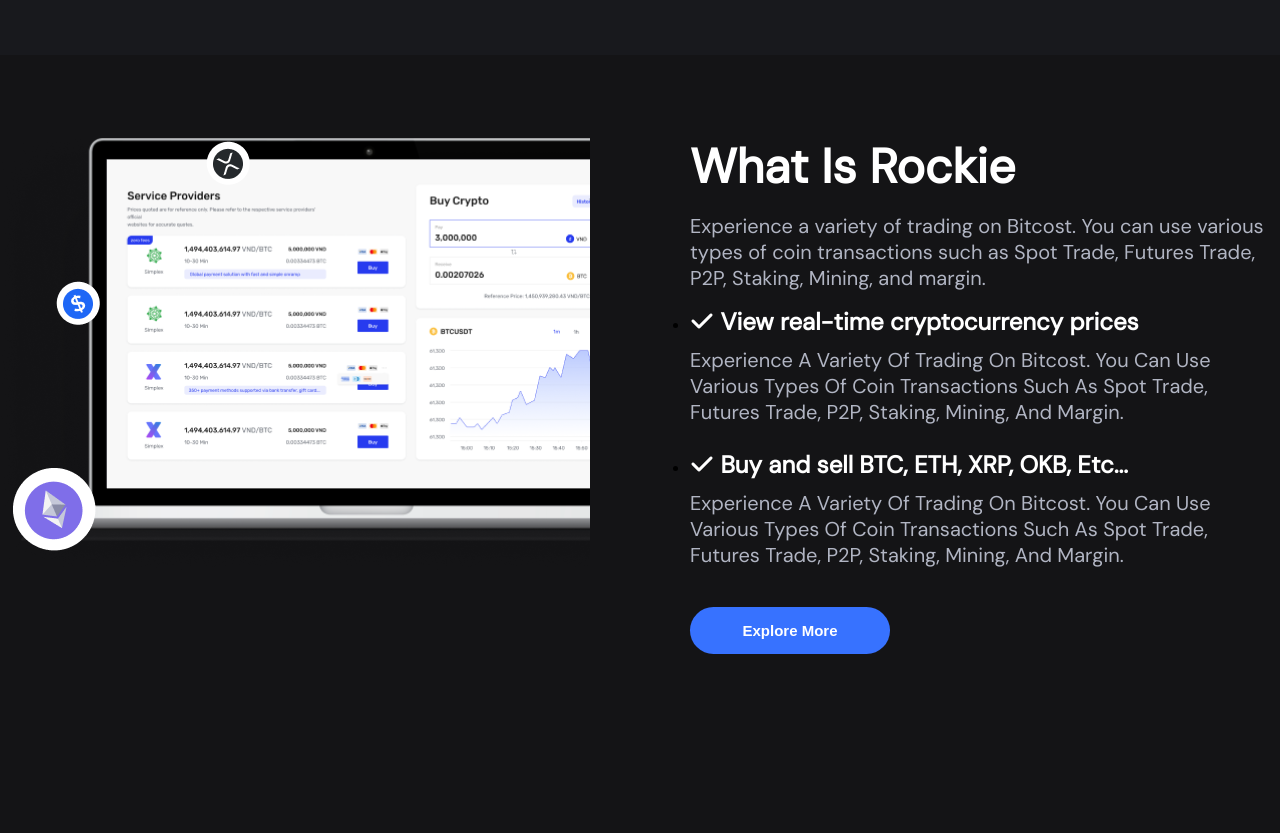
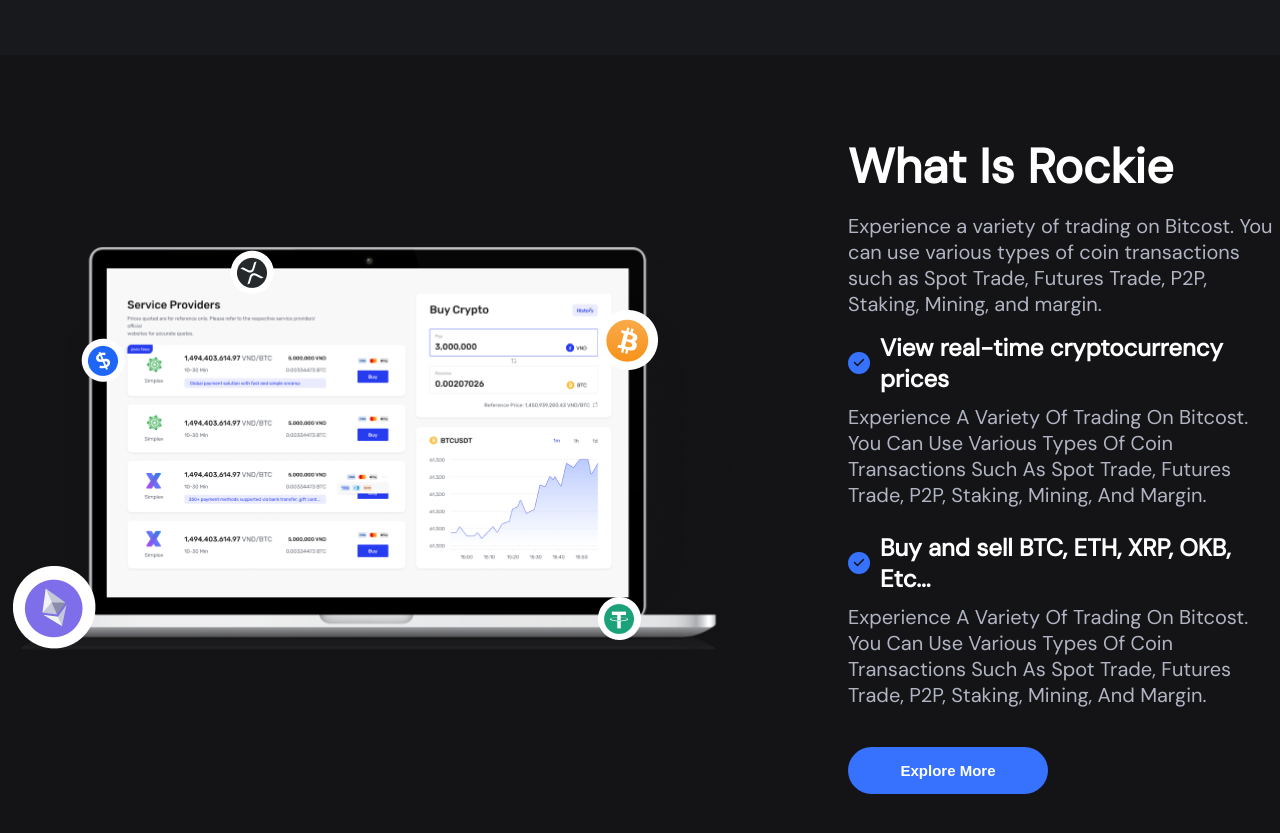
Before and after one commit to MizginYildirak/Rocky-Cyrpto, a plain HTML site: page index.html in a window 1280 px wide. Shown: the part 2420-3253 px from the top of the page. Before the commit the page ends 3154 px from the top, so only its background shows below. Drawn offline with Linux system fonts and the light colour scheme.

Commit message:
feat: add comp

```diff
--- a/index.html
+++ b/index.html
@@ -425,18 +425,15 @@
 
         <section id="comp">
             <div class="comp-container">
-                <div class="comp-left no-scrollbar">
+                <div class="comp-left">
                     <div class="compicon">
                         <img class="compicon1" src="./Assets/img/comp/compicon1.png" alt="">
                         <img class="compicon2" src="./Assets/img/comp/compicon2.png" alt="">
                         <img class="compicon3" src="./Assets/img/comp/compicon3.png" alt="">
                         <img class="compicon4" src="./Assets/img/comp/compicon4.png" alt="">
                         <img class="compicon5" src="./Assets/img/comp/compicon5.png" alt="">
-                        <img class="compicon6" src="./Assets/img/comp/about-h1.c614244242df1801884f.png" alt="">
+                        <img class="comp6" src="./Assets/img/comp/about-h1.c614244242df1801884f.png" alt="">
                     </div>
-                    <div><img src="./Assets/img/comp/about-h1.c614244242df1801884f.png" alt=""></div>
-                    <div><img src="./Assets/img/comp/about-h1.c614244242df1801884f.png" alt=""></div>
-                    <div><img src="./Assets/img/comp/about-h1.c614244242df1801884f.png" alt=""></div>
                 </div>
 
                 <div class="comp-right">
--- a/styles.css
+++ b/styles.css
@@ -220,24 +220,24 @@ button {
   display: none;
 }
 
-.menu-btn:checked ~ .menu-list {
+.menu-btn:checked~.menu-list {
   display: block;
 }
 
-.menu-btn:checked ~ .menu-icon .navicon {
+.menu-btn:checked~.menu-icon .navicon {
   background: transparent;
 }
 
-.menu-btn:checked ~ .menu-icon .navicon:before {
+.menu-btn:checked~.menu-icon .navicon:before {
   transform: rotate(-45deg);
 }
 
-.menu-btn:checked ~ .menu-icon .navicon:after {
+.menu-btn:checked~.menu-icon .navicon:after {
   transform: rotate(45deg);
 }
 
-.menu-btn:checked ~ .menu-icon .navicon:after,
-.menu-btn:checked ~ .menu-icon .navicon:before {
+.menu-btn:checked~.menu-icon .navicon:after,
+.menu-btn:checked~.menu-icon .navicon:before {
   top: 0;
 }
 
@@ -321,6 +321,10 @@ h6 {
 
 p {
   color: var(--gray);
+}
+
+li {
+  list-style-type: none;
 }
 
 .banner-container {
@@ -716,15 +720,13 @@ p.step-item {
 .comp-container {
   max-width: 1440px;
   display: flex;
+  align-items: center;
   margin: auto;
   gap: 100px;
 }
 
 .comp-left {
-  display: flex;
   flex: 1;
-  max-width: 800px;
-  overflow: scroll;
 }
 
 .comp-right {
@@ -784,33 +786,48 @@ p.step-item {
 
 .compicon1 {
   position: absolute;
-  left: 50px;
-  top: 140px;
+  left: 10%;
+  top: 20%;
 }
 
 .compicon2 {
   position: absolute;
-  left: 200px;
+  left: 30%;
 }
 
 .compicon3 {
   position: absolute;
-  left: 600px;
-  top: 50px;
+  left: 80%;
+  top: 15%;
 }
 
 .compicon4 {
   position: absolute;
-  top: 320px;
+  top: 70%;
 }
 
 .compicon5 {
   position: absolute;
-  left: 590px;
-  top: 350px;
+  left: 80%;
+  top: 80%;
+}
+
+.comp-list h6 {
+  display: flex;
+  align-items: center;
+  gap: 10px;
+}
+
+.comp-list li i {
+  font-size: 12px;
+  padding: 5px;
+  background-color: var(--btc-blue);
+  border-radius: 50%;
+  color: var(--main-color);
 }
 
 @media screen and (max-width: 1440px) {
+
   .nav-right-ul,
   .notification,
   .user {
@@ -867,19 +884,13 @@ p.step-item {
   }
 
   .comp-left {
-    display: flex;
-    margin: auto;
-    width: 100%;
     flex: 1;
-    max-width: 750px;
-    overflow: scroll;
   }
 
   .comp-right {
-   padding-left: 15px;
-   padding-right: 15px;
+    padding-left: 15px;
+    padding-right: 15px;
   }
-
 }
 
 @media screen and (max-width: 1024px) {
@@ -910,6 +921,10 @@ p.step-item {
     overflow: auto;
   }
 
+  .comp6 {
+    width: 100%;
+  }
+
   .market-container .market .market-top .update {
     font-size: 32px;
   }
```
